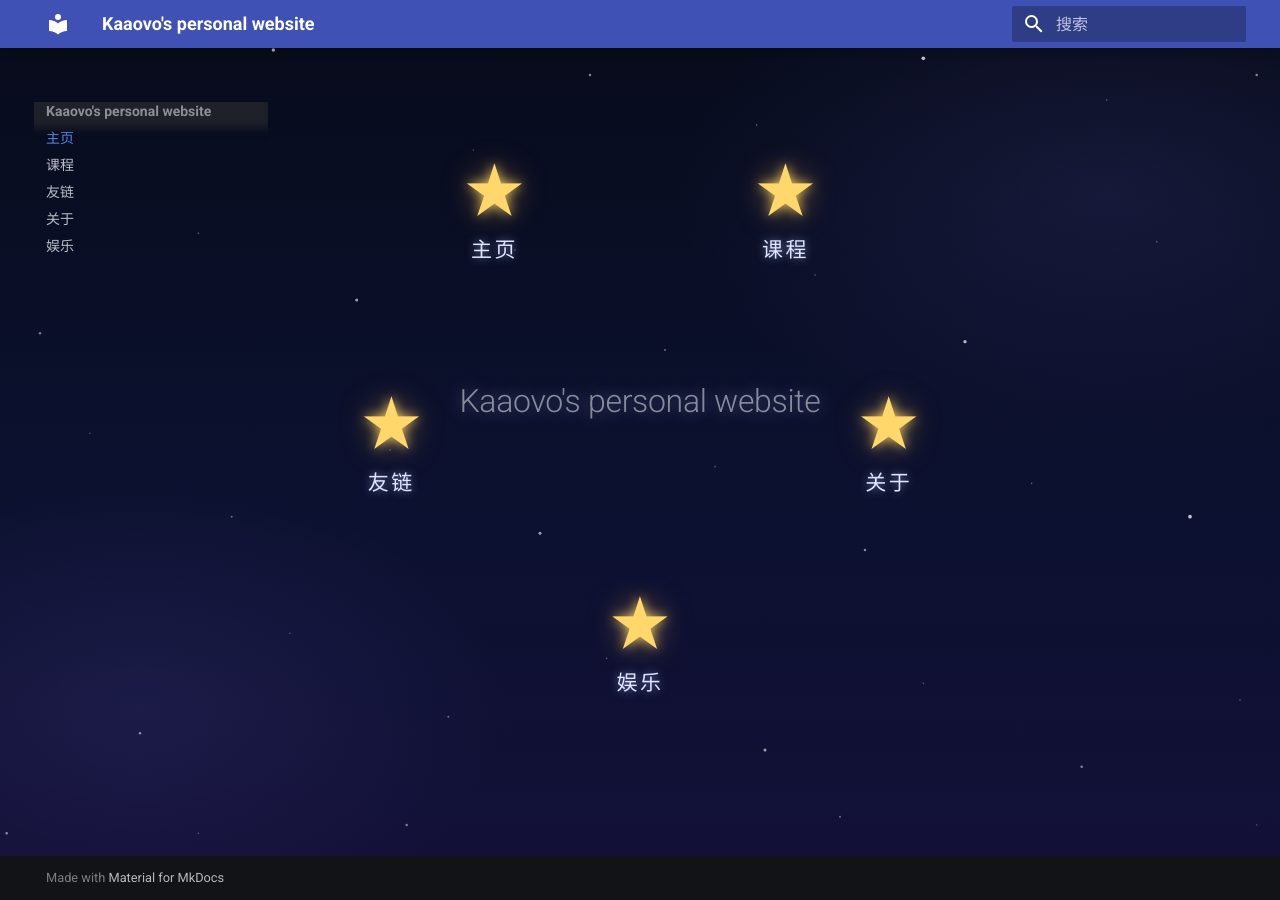
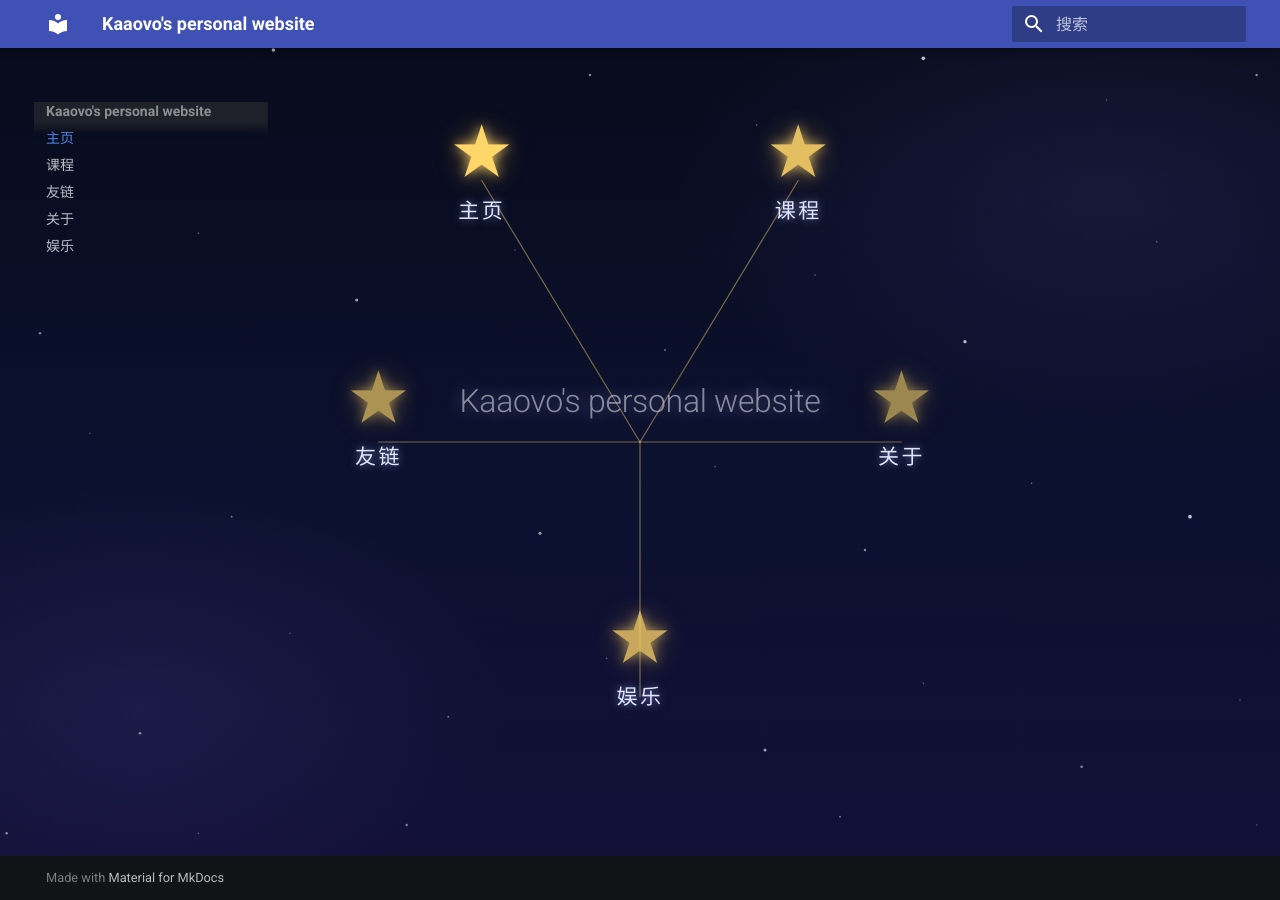
Before and after one commit to rainwithin/rainwithin.github.io, an MkDocs documentation site: the page built from docs/index.md, in a window 1280 px wide. Built offline with MkDocs 1.6.1 and Material for MkDocs 9.7.7, drawn with Linux system fonts in a browser that asks for light colours.

Commit message:
星座加连线与闪烁效果

```diff
--- a/docs/index.md
+++ b/docs/index.md
@@ -1,4 +1,12 @@
 <div class="hero">
+  <svg class="constellation-lines" viewBox="0 0 100 100" preserveAspectRatio="none" aria-hidden="true">
+    <line x1="50" y1="50" x2="27" y2="12"/>
+    <line x1="50" y1="50" x2="73" y2="12"/>
+    <line x1="50" y1="50" x2="12" y2="50"/>
+    <line x1="50" y1="50" x2="88" y2="50"/>
+    <line x1="50" y1="50" x2="50" y2="87"/>
+  </svg>
+
   <h1 class="hero-title">Kaaovo's personal website</h1>
 
   <a class="star-nav s1" href="index.html">
--- a/docs/stylesheets/extra.css
+++ b/docs/stylesheets/extra.css
@@ -7,7 +7,7 @@ body {
   background-repeat: no-repeat;
 }
 
-/* ===== 主页：中央大字 + 五颗挂着页面名的星星 ===== */
+/* ===== 主页：中央大字 + 五颗挂着页面名的星星（星座连线 + 闪烁） ===== */
 .hero {
   position: relative;
   display: flex;
@@ -17,6 +17,8 @@ body {
 }
 
 .hero-title {
+  position: relative;
+  z-index: 2;
   font-size: 4rem;
   font-weight: 300;
   letter-spacing: 0.06em;
@@ -25,6 +27,24 @@ body {
   text-shadow: 0 0 18px rgba(180, 190, 255, 0.45);
 }
 
+/* 星座连线 */
+.constellation-lines {
+  position: absolute;
+  inset: 0;
+  width: 100%;
+  height: 100%;
+  z-index: 1;
+  pointer-events: none;
+}
+
+.constellation-lines line {
+  stroke: rgba(255, 214, 106, 0.45);
+  stroke-width: 1.2px;
+  vector-effect: non-scaling-stroke;
+  stroke-linecap: round;
+}
+
+/* 星星 + 名字 */
 .star-nav {
   position: absolute;
   display: flex;
@@ -33,6 +53,7 @@ body {
   gap: 0.35rem;
   text-decoration: none;
   z-index: 3;
+  transform: translate(-50%, -50%);
 }
 
 .star-nav .star {
@@ -41,6 +62,7 @@ body {
   color: #ffd76a;
   text-shadow: 0 0 12px rgba(255, 215, 106, 0.9), 0 0 30px rgba(255, 190, 70, 0.5);
   transition: transform 0.2s ease, text-shadow 0.2s ease;
+  animation: twinkle 3.4s ease-in-out infinite;
 }
 
 .star-nav .star-label {
@@ -60,9 +82,21 @@ body {
   color: #ffd76a;
 }
 
-/* 五颗星的位置 */
-.star-nav.s1 { top: 10%; left: 24%; }
-.star-nav.s2 { top: 10%; right: 24%; }
-.star-nav.s3 { top: 46%; left: 9%; }
-.star-nav.s4 { top: 46%; right: 9%; }
-.star-nav.s5 { bottom: 7%; left: 50%; transform: translateX(-50%); }
+/* 五颗星的位置（与连线端点一致） */
+.star-nav.s1 { left: 27%; top: 12%; }
+.star-nav.s2 { left: 73%; top: 12%; }
+.star-nav.s3 { left: 12%; top: 50%; }
+.star-nav.s4 { left: 88%; top: 50%; }
+.star-nav.s5 { left: 50%; top: 87%; }
+
+/* 闪烁动画（错开节奏） */
+@keyframes twinkle {
+  0%, 100% { opacity: 0.6; }
+  50% { opacity: 1; }
+}
+
+.star-nav.s1 .star { animation-delay: 0s; }
+.star-nav.s2 .star { animation-delay: 0.6s; }
+.star-nav.s3 .star { animation-delay: 1.2s; }
+.star-nav.s4 .star { animation-delay: 1.8s; }
+.star-nav.s5 .star { animation-delay: 0.9s; }
```
